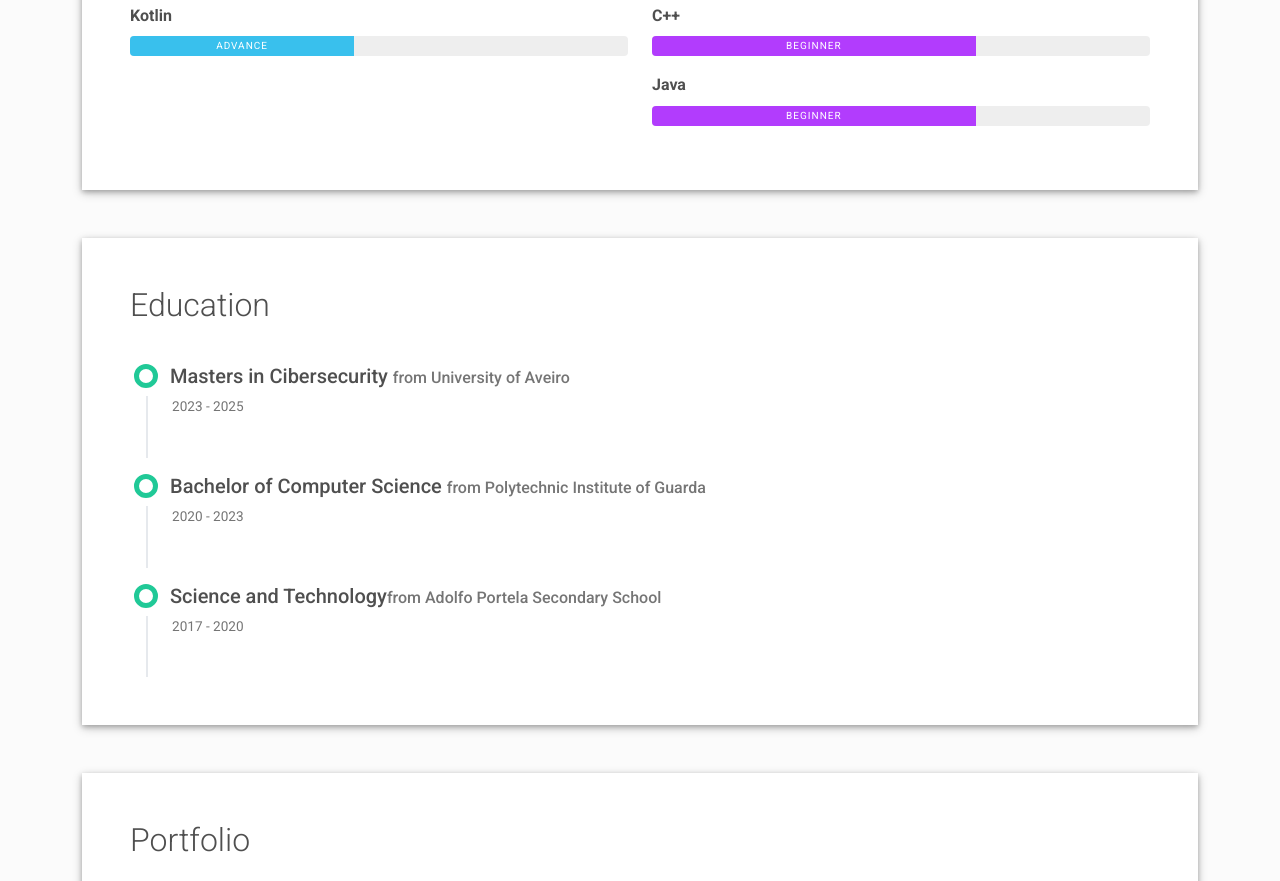
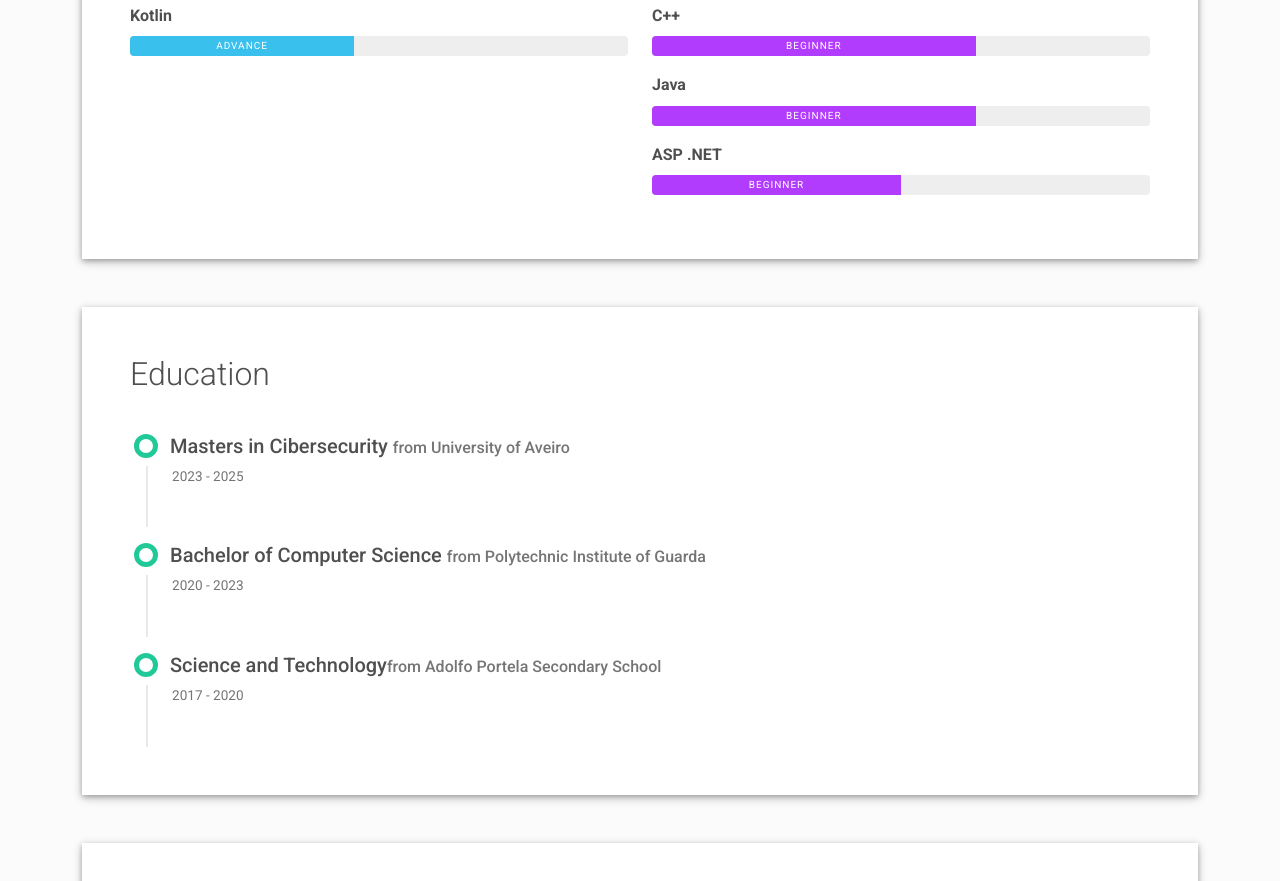
Before and after one commit to V1dal9/Vidal.github.io, a plain HTML site: page index.html in a window 1280 px wide. Shown: the part 1327-2208 px from the top of the page. Drawn offline with Linux system fonts and the light colour scheme.

Commit message:
Update index.html

```diff
--- a/index.html
+++ b/index.html
@@ -169,6 +169,11 @@
               <div class="progress-bar bg-secondary" role="progressbar" data-aos="zoom-in-right" data-aos-delay="600" data-aos-anchor=".skills-section" style="width: 65%" aria-valuenow="75" aria-valuemin="0" aria-valuemax="100">Beginner</div>
             </div>
           </div>
+          <div class="mb-3"><span class="fw-bolder">ASP .NET</span>
+            <div class="progress my-2 rounded" style="height: 20px">
+              <div class="progress-bar bg-secondary" role="progressbar" data-aos="zoom-in-right" data-aos-delay="600" data-aos-anchor=".skills-section" style="width: 50%" aria-valuenow="75" aria-valuemin="0" aria-valuemax="100">Beginner</div>
+            </div>
+          </div>
         </div>
       </div>
     </div>
```
